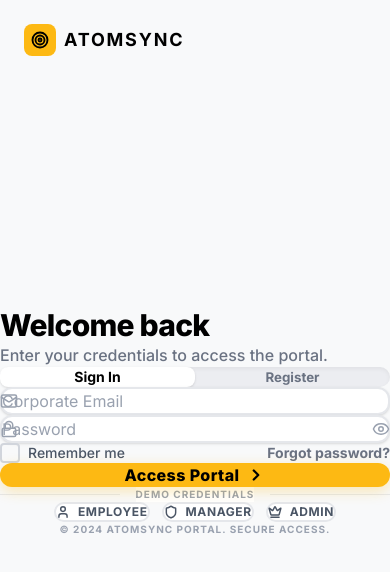
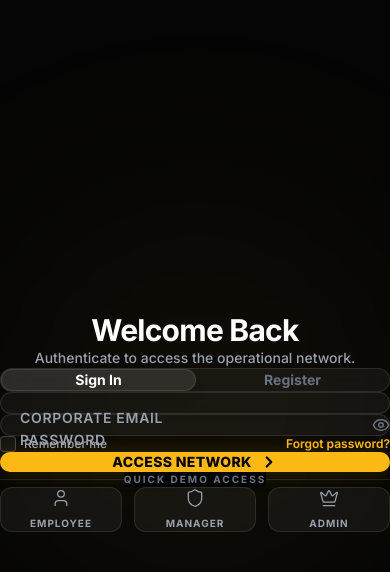
Before and after one commit to mahaboob2603/atomsync-portal, a Next.js app: page /login in a window 390 px wide. Shown: the top 572 px of the page. Built offline with nearby package versions, Linux system fonts and the light colour scheme.

Commit message:
feat: dark mode floating label glassmorphic UI

```diff
--- a/src/app/login/page.tsx
+++ b/src/app/login/page.tsx
@@ -2,7 +2,7 @@
 
 import { useState } from "react";
 import { loginAction, signUpAction, switchDemoRole } from "@/app/actions/auth";
-import { Target, User, Shield, Crown, LogIn, Zap, Eye, EyeOff, Factory, ShieldCheck, Mail, Lock, Briefcase, Building2, ChevronRight } from "lucide-react";
+import { Target, User, Shield, Crown, LogIn, ChevronRight, Eye, EyeOff, Factory, ShieldCheck } from "lucide-react";
 
 export default function LoginPage() {
   const [isLogin, setIsLogin] = useState(true);
@@ -32,23 +32,22 @@ export default function LoginPage() {
   }
 
   return (
-    <main className="min-h-screen flex flex-col md:flex-row bg-[#f8f9fa] text-gray-900 font-sans selection:bg-[#fdb913] selection:text-black">
+    <main className="min-h-screen flex flex-col md:flex-row bg-[#050505] text-white font-sans selection:bg-[#fdb913] selection:text-black">
 
       {/* Left Side: Cinematic Brand Experience */}
-      <section className="relative hidden md:flex md:w-[45%] lg:w-[55%] bg-black items-center justify-center p-12 overflow-hidden">
+      <section className="relative hidden md:flex md:w-[45%] lg:w-[55%] bg-black items-center justify-center p-12 overflow-hidden border-r border-white/5">
         <div className="absolute inset-0 z-0">
-          {/* A high-end dark industrial background */}
           <img
-            className="w-full h-full object-cover opacity-50 mix-blend-luminosity scale-105 hover:scale-100 transition-transform duration-[10s] ease-in-out"
+            className="w-full h-full object-cover opacity-40 mix-blend-luminosity scale-105 hover:scale-100 transition-transform duration-[10s] ease-in-out"
             alt="Atomberg Engineering Background"
             src="https://images.unsplash.com/photo-1581091226825-a6a2a5aee158?q=80&w=2070&auto=format&fit=crop"
           />
-          <div className="absolute inset-0 bg-gradient-to-r from-black via-black/80 to-transparent"></div>
+          <div className="absolute inset-0 bg-gradient-to-r from-black/80 via-black/50 to-[#050505]"></div>
         </div>
 
         <div className="relative z-10 w-full max-w-xl text-white">
           <div className="mb-12 flex items-center gap-3">
-            <div className="w-12 h-12 bg-[#fdb913] rounded-xl flex items-center justify-center shadow-[0_0_30px_rgba(253,185,19,0.3)]">
+            <div className="w-12 h-12 bg-[#fdb913] rounded-xl flex items-center justify-center shadow-[0_0_30px_rgba(253,185,19,0.2)]">
               <Target className="text-black" size={26} strokeWidth={2.5} />
             </div>
             <span className="text-white font-bold text-2xl tracking-widest uppercase">AtomSync</span>
@@ -83,153 +82,164 @@ export default function LoginPage() {
       </section>
 
       {/* Right Side: Premium Auth Form */}
-      <section className="flex-1 flex flex-col items-center justify-center p-6 md:p-12 relative overflow-y-auto">
+      <section className="flex-1 flex flex-col items-center justify-center p-6 md:p-12 relative overflow-y-auto bg-[#050505]">
 
-        {/* Mobile Header */}
-        <div className="absolute top-6 left-6 md:hidden flex items-center gap-2">
-          <div className="w-8 h-8 bg-[#fdb913] rounded-lg flex items-center justify-center">
-            <Target className="text-black" size={18} strokeWidth={2.5} />
-          </div>
-          <span className="font-bold text-lg text-black tracking-widest uppercase">AtomSync</span>
-        </div>
+        {/* Subtle background glow */}
+        <div className="absolute top-1/4 right-0 w-96 h-96 bg-[#fdb913]/5 blur-[120px] rounded-full pointer-events-none"></div>
 
-        <div className="w-full max-w-[440px] mt-12 md:mt-0">
+        <div className="w-full max-w-[420px] z-10">
 
-          <div className="mb-8">
-            <h2 className="text-3xl font-extrabold text-black mb-2 tracking-tight">
-              {isLogin ? "Welcome back" : "Create account"}
+          <div className="mb-10 text-center">
+            <h2 className="text-3xl font-bold text-white mb-3 tracking-tight">
+              {isLogin ? "Welcome Back" : "Initialize Profile"}
             </h2>
-            <p className="text-gray-500 font-medium">
-              {isLogin ? "Enter your credentials to access the portal." : "Join the AtomSync operational network."}
+            <p className="text-gray-400 text-sm font-medium">
+              {isLogin ? "Authenticate to access the operational network." : "Join the AtomSync data grid."}
             </p>
           </div>
 
           {/* Premium Tab Toggle */}
-          <div className="flex p-1 bg-gray-200/60 rounded-xl mb-8 shadow-inner">
+          <div className="flex p-1 bg-white/5 rounded-2xl mb-8 border border-white/10 backdrop-blur-sm">
             <button
               type="button"
               onClick={() => { setIsLogin(true); setError(""); }}
-              className={`flex-1 py-2.5 rounded-lg text-sm font-bold transition-all duration-300 ${isLogin ? 'bg-white text-black shadow-sm scale-100' : 'text-gray-500 hover:text-black scale-95 hover:scale-100'}`}
+              className={`flex-1 py-3 rounded-xl text-sm font-bold transition-all duration-300 ${isLogin ? 'bg-white/10 text-white shadow-lg border border-white/10' : 'text-gray-500 hover:text-gray-300'}`}
             >
               Sign In
             </button>
             <button
               type="button"
               onClick={() => { setIsLogin(false); setError(""); }}
-              className={`flex-1 py-2.5 rounded-lg text-sm font-bold transition-all duration-300 ${!isLogin ? 'bg-white text-black shadow-sm scale-100' : 'text-gray-500 hover:text-black scale-95 hover:scale-100'}`}
+              className={`flex-1 py-3 rounded-xl text-sm font-bold transition-all duration-300 ${!isLogin ? 'bg-white/10 text-white shadow-lg border border-white/10' : 'text-gray-500 hover:text-gray-300'}`}
             >
               Register
             </button>
           </div>
 
           {error && (
-            <div className="mb-6 p-4 rounded-xl text-sm font-semibold bg-red-50 text-red-600 border border-red-100 flex items-start gap-3 animate-slide-in-right">
-              <Lock size={18} className="mt-0.5 shrink-0" />
+            <div className="mb-6 p-4 rounded-xl text-sm font-medium bg-red-950/50 text-red-400 border border-red-900/50 flex items-center gap-3 backdrop-blur-md animate-fade-in">
+              <div className="w-1.5 h-1.5 rounded-full bg-red-500 animate-pulse"></div>
               <span>{error}</span>
             </div>
           )}
 
-          <form action={handleSubmit} className="space-y-5">
+          <form action={handleSubmit} className="space-y-4">
             {!isLogin && (
-              <div className="space-y-5 animate-fade-in">
+              <div className="space-y-4 animate-fade-in">
+                {/* Floating Label Input */}
                 <div className="relative group">
-                  <div className="absolute inset-y-0 left-0 pl-4 flex items-center pointer-events-none text-gray-400 group-focus-within:text-[#fdb913] transition-colors">
-                    <User size={18} />
-                  </div>
                   <input
                     id="full_name"
                     name="full_name"
                     type="text"
-                    placeholder="Full Name"
-                    className="w-full bg-white border-2 border-gray-200 pl-11 pr-4 py-3.5 rounded-xl text-black font-medium placeholder:text-gray-400 placeholder:font-normal focus:ring-0 focus:border-[#fdb913] outline-none transition-all shadow-sm"
+                    placeholder=" "
+                    className="block px-5 pb-3 pt-7 w-full text-sm text-white bg-white/5 rounded-xl border border-white/10 appearance-none focus:outline-none focus:ring-0 focus:border-[#fdb913] focus:bg-white/10 peer transition-all shadow-inner"
                     required={!isLogin}
                   />
+                  <label
+                    htmlFor="full_name"
+                    className="absolute text-xs text-gray-400 duration-300 transform -translate-y-2 scale-75 top-4 z-10 origin-[0] left-5 peer-placeholder-shown:scale-100 peer-placeholder-shown:translate-y-0 peer-placeholder-shown:text-sm peer-focus:scale-75 peer-focus:-translate-y-2 peer-focus:text-[#fdb913] uppercase tracking-wider font-semibold"
+                  >
+                    Full Name
+                  </label>
                 </div>
 
                 <div className="grid grid-cols-2 gap-4">
                   <div className="relative group">
-                    <div className="absolute inset-y-0 left-0 pl-4 flex items-center pointer-events-none text-gray-400 group-focus-within:text-[#fdb913] transition-colors">
-                      <Briefcase size={18} />
-                    </div>
                     <select
                       id="role"
                       name="role"
-                      className="w-full bg-white border-2 border-gray-200 pl-11 pr-10 py-3.5 rounded-xl text-black font-medium focus:ring-0 focus:border-[#fdb913] outline-none transition-all shadow-sm appearance-none cursor-pointer"
+                      className="block px-5 pb-3 pt-7 w-full text-sm text-white bg-white/5 rounded-xl border border-white/10 appearance-none focus:outline-none focus:ring-0 focus:border-[#fdb913] focus:bg-white/10 peer transition-all shadow-inner cursor-pointer"
                       required={!isLogin}
                     >
-                      <option value="employee">Employee</option>
-                      <option value="manager">Manager</option>
+                      <option value="employee" className="bg-[#111] text-white">Employee</option>
+                      <option value="manager" className="bg-[#111] text-white">Manager</option>
                     </select>
+                    <label
+                      htmlFor="role"
+                      className="absolute text-xs text-[#fdb913] duration-300 transform -translate-y-2 scale-75 top-4 z-10 origin-[0] left-5 uppercase tracking-wider font-semibold"
+                    >
+                      Role
+                    </label>
                     <div className="absolute inset-y-0 right-0 pr-4 flex items-center pointer-events-none text-gray-400">
                       <svg className="w-4 h-4 fill-current" viewBox="0 0 20 20"><path d="M5.293 7.293a1 1 0 011.414 0L10 10.586l3.293-3.293a1 1 0 111.414 1.414l-4 4a1 1 0 01-1.414 0l-4-4a1 1 0 010-1.414z"/></svg>
                     </div>
                   </div>
 
                   <div className="relative group">
-                    <div className="absolute inset-y-0 left-0 pl-4 flex items-center pointer-events-none text-gray-400 group-focus-within:text-[#fdb913] transition-colors">
-                      <Building2 size={18} />
-                    </div>
                     <input
                       id="department"
                       name="department"
                       type="text"
-                      placeholder="Department"
-                      className="w-full bg-white border-2 border-gray-200 pl-11 pr-4 py-3.5 rounded-xl text-black font-medium placeholder:text-gray-400 placeholder:font-normal focus:ring-0 focus:border-[#fdb913] outline-none transition-all shadow-sm"
+                      placeholder=" "
+                      className="block px-5 pb-3 pt-7 w-full text-sm text-white bg-white/5 rounded-xl border border-white/10 appearance-none focus:outline-none focus:ring-0 focus:border-[#fdb913] focus:bg-white/10 peer transition-all shadow-inner"
                       required={!isLogin}
                     />
+                    <label
+                      htmlFor="department"
+                      className="absolute text-xs text-gray-400 duration-300 transform -translate-y-2 scale-75 top-4 z-10 origin-[0] left-5 peer-placeholder-shown:scale-100 peer-placeholder-shown:translate-y-0 peer-placeholder-shown:text-sm peer-focus:scale-75 peer-focus:-translate-y-2 peer-focus:text-[#fdb913] uppercase tracking-wider font-semibold"
+                    >
+                      Department
+                    </label>
                   </div>
                 </div>
               </div>
             )}
 
             <div className="relative group">
-              <div className="absolute inset-y-0 left-0 pl-4 flex items-center pointer-events-none text-gray-400 group-focus-within:text-[#fdb913] transition-colors">
-                <Mail size={18} />
-              </div>
               <input
                 id="email"
                 name="email"
                 type="email"
-                placeholder="Corporate Email"
-                className="w-full bg-white border-2 border-gray-200 pl-11 pr-4 py-3.5 rounded-xl text-black font-medium placeholder:text-gray-400 placeholder:font-normal focus:ring-0 focus:border-[#fdb913] outline-none transition-all shadow-sm"
+                placeholder=" "
+                className="block px-5 pb-3 pt-7 w-full text-sm text-white bg-white/5 rounded-xl border border-white/10 appearance-none focus:outline-none focus:ring-0 focus:border-[#fdb913] focus:bg-white/10 peer transition-all shadow-inner"
                 required
               />
+              <label
+                htmlFor="email"
+                className="absolute text-xs text-gray-400 duration-300 transform -translate-y-2 scale-75 top-4 z-10 origin-[0] left-5 peer-placeholder-shown:scale-100 peer-placeholder-shown:translate-y-0 peer-placeholder-shown:text-sm peer-focus:scale-75 peer-focus:-translate-y-2 peer-focus:text-[#fdb913] uppercase tracking-wider font-semibold"
+              >
+                Corporate Email
+              </label>
             </div>
 
             <div className="relative group">
-              <div className="absolute inset-y-0 left-0 pl-4 flex items-center pointer-events-none text-gray-400 group-focus-within:text-[#fdb913] transition-colors">
-                <Lock size={18} />
-              </div>
               <input
                 id="password"
                 name="password"
                 type={showPassword ? "text" : "password"}
-                placeholder="Password"
-                className="w-full bg-white border-2 border-gray-200 pl-11 pr-12 py-3.5 rounded-xl text-black font-medium placeholder:text-gray-400 placeholder:font-normal focus:ring-0 focus:border-[#fdb913] outline-none transition-all shadow-sm"
+                placeholder=" "
+                className="block px-5 pb-3 pt-7 w-full text-sm text-white bg-white/5 rounded-xl border border-white/10 appearance-none focus:outline-none focus:ring-0 focus:border-[#fdb913] focus:bg-white/10 peer transition-all shadow-inner pr-12"
                 required
                 minLength={6}
               />
+              <label
+                htmlFor="password"
+                className="absolute text-xs text-gray-400 duration-300 transform -translate-y-2 scale-75 top-4 z-10 origin-[0] left-5 peer-placeholder-shown:scale-100 peer-placeholder-shown:translate-y-0 peer-placeholder-shown:text-sm peer-focus:scale-75 peer-focus:-translate-y-2 peer-focus:text-[#fdb913] uppercase tracking-wider font-semibold"
+              >
+                Password
+              </label>
               <button
                 type="button"
                 onClick={() => setShowPassword(!showPassword)}
-                className="absolute inset-y-0 right-0 pr-4 flex items-center text-gray-400 hover:text-gray-700 transition-colors"
+                className="absolute inset-y-0 right-0 pr-4 flex items-center text-gray-500 hover:text-white transition-colors"
               >
                 {showPassword ? <EyeOff size={18} /> : <Eye size={18} />}
               </button>
             </div>
 
             {isLogin && (
-              <div className="flex justify-between items-center px-1">
+              <div className="flex justify-between items-center px-1 pt-2">
                 <label className="flex items-center gap-2 cursor-pointer group">
                   <div className="relative flex items-center justify-center">
-                    <input type="checkbox" className="peer appearance-none w-5 h-5 border-2 border-gray-300 rounded focus:ring-0 checked:bg-[#fdb913] checked:border-[#fdb913] transition-all cursor-pointer" />
-                    <svg className="absolute w-3 h-3 text-black opacity-0 peer-checked:opacity-100 pointer-events-none transition-opacity" viewBox="0 0 14 10" fill="none" xmlns="http://www.w3.org/2000/svg">
-                      <path d="M1 5L4.5 8.5L13 1" stroke="currentColor" strokeWidth="2" strokeLinecap="round" strokeLinejoin="round"/>
+                    <input type="checkbox" className="peer appearance-none w-4 h-4 border border-white/20 rounded bg-white/5 focus:ring-0 checked:bg-[#fdb913] checked:border-[#fdb913] transition-all cursor-pointer" />
+                    <svg className="absolute w-2.5 h-2.5 text-black opacity-0 peer-checked:opacity-100 pointer-events-none transition-opacity" viewBox="0 0 14 10" fill="none" xmlns="http://www.w3.org/2000/svg">
+                      <path d="M1 5L4.5 8.5L13 1" stroke="currentColor" strokeWidth="2.5" strokeLinecap="round" strokeLinejoin="round"/>
                     </svg>
                   </div>
-                  <span className="text-sm font-medium text-gray-600 group-hover:text-black transition-colors">Remember me</span>
+                  <span className="text-xs font-medium text-gray-400 group-hover:text-white transition-colors">Remember me</span>
                 </label>
-                <a className="text-sm font-bold text-gray-500 hover:text-black transition-colors cursor-pointer">
+                <a className="text-xs font-semibold text-[#fdb913] hover:text-[#ffca4d] transition-colors cursor-pointer">
                   Forgot password?
                 </a>
               </div>
@@ -237,7 +247,7 @@ export default function LoginPage() {
 
             <button
               type="submit"
-              className="group w-full bg-[#fdb913] hover:bg-[#e5a60b] text-black font-extrabold py-4 rounded-xl shadow-[0_4px_14px_rgba(253,185,19,0.3)] hover:shadow-[0_6px_20px_rgba(253,185,19,0.4)] hover:-translate-y-0.5 active:scale-[0.98] transition-all flex justify-center items-center gap-2 mt-4 overflow-hidden relative"
+              className="group w-full bg-[#fdb913] hover:bg-[#ffca4d] text-black font-extrabold py-4 rounded-xl shadow-[0_0_20px_rgba(253,185,19,0.15)] hover:shadow-[0_0_25px_rgba(253,185,19,0.3)] hover:-translate-y-0.5 active:scale-[0.98] transition-all flex justify-center items-center gap-2 mt-6 overflow-hidden relative"
               disabled={loading}
             >
               {loading ? (
@@ -246,26 +256,30 @@ export default function LoginPage() {
                     <circle className="opacity-25" cx="12" cy="12" r="10" stroke="currentColor" strokeWidth="4" fill="none" />
                     <path className="opacity-75" fill="currentColor" d="M4 12a8 8 0 018-8V0C5.373 0 0 5.373 0 12h4zm2 5.291A7.962 7.962 0 014 12H0c0 3.042 1.135 5.824 3 7.938l3-2.647z" />
                   </svg>
-                  Authenticating...
+                  <span className="tracking-wide uppercase text-sm">Authenticating...</span>
                 </>
               ) : (
                 <>
-                  <span className="tracking-wide">{isLogin ? "Access Portal" : "Create Account"}</span>
+                  <span className="tracking-wide uppercase text-sm">{isLogin ? "Access Network" : "Initialize Profile"}</span>
                   <ChevronRight size={18} strokeWidth={3} className="group-hover:translate-x-1 transition-transform" />
                 </>
               )}
             </button>
           </form>
 
-          {/* Quick Demo Access Header - Redesigned as Premium Tags */}
-          <div className="mt-10">
-            <div className="flex items-center gap-4 mb-6">
-              <div className="h-px bg-gray-200 flex-1"></div>
-              <span className="text-[10px] font-bold uppercase tracking-widest text-gray-400 bg-white px-2">Demo Credentials</span>
-              <div className="h-px bg-gray-200 flex-1"></div>
+          {/* Cyberpunk/Premium Divider */}
+          <div className="mt-12 mb-8 relative">
+            <div className="absolute inset-0 flex items-center">
+              <div className="w-full border-t border-white/10"></div>
+            </div>
+            <div className="relative flex justify-center">
+              <span className="bg-[#050505] px-4 text-[10px] font-bold uppercase tracking-[0.2em] text-gray-500">
+                Quick Demo Access
+              </span>
+            </div>
           </div>
 
-            <div className="flex flex-wrap justify-center gap-3">
+          <div className="grid grid-cols-3 gap-3">
             {[
               { role: "employee" as const, label: "Employee", icon: User },
               { role: "manager" as const, label: "Manager", icon: Shield },
@@ -276,31 +290,27 @@ export default function LoginPage() {
                 type="button"
                 onClick={() => handleDemoSwitch(role)}
                 disabled={switchingRole !== null}
-                  className={`flex items-center gap-2 px-4 py-2 rounded-full font-bold text-xs uppercase tracking-wider transition-all border-2 ${
+                className={`flex flex-col items-center justify-center gap-2 py-4 rounded-xl transition-all border ${
                   switchingRole === role
-                      ? 'border-black bg-black text-white shadow-md'
-                      : 'border-gray-200 bg-white text-gray-600 hover:border-gray-300 hover:bg-gray-50'
+                    ? 'border-[#fdb913] bg-[#fdb913]/10 text-[#fdb913] shadow-[0_0_15px_rgba(253,185,19,0.15)]'
+                    : 'border-white/10 bg-white/5 text-gray-400 hover:border-white/20 hover:bg-white/10 hover:text-white'
                 }`}
               >
                 {switchingRole === role ? (
-                    <svg className="animate-spin h-3.5 w-3.5 text-white" viewBox="0 0 24 24">
+                  <svg className="animate-spin h-5 w-5 text-[#fdb913]" viewBox="0 0 24 24">
                     <circle className="opacity-25" cx="12" cy="12" r="10" stroke="currentColor" strokeWidth="4" fill="none" />
                     <path className="opacity-75" fill="currentColor" d="M4 12a8 8 0 018-8V0C5.373 0 0 5.373 0 12h4zm2 5.291A7.962 7.962 0 014 12H0c0 3.042 1.135 5.824 3 7.938l3-2.647z" />
                   </svg>
                 ) : (
-                    <Icon size={14} strokeWidth={2.5} />
+                  <Icon size={20} strokeWidth={1.5} />
                 )}
+                <span className="text-[10px] font-bold uppercase tracking-widest">
                   {label}
+                </span>
               </button>
             ))}
           </div>
-          </div>
 
-          <div className="mt-12 text-center">
-            <p className="text-[10px] text-gray-400 font-bold uppercase tracking-widest">
-              © 2024 AtomSync Portal. Secure Access.
-            </p>
-          </div>
         </div>
       </section>
     </main>
```
Lines whose indentation alone changed are shown as unchanged.
